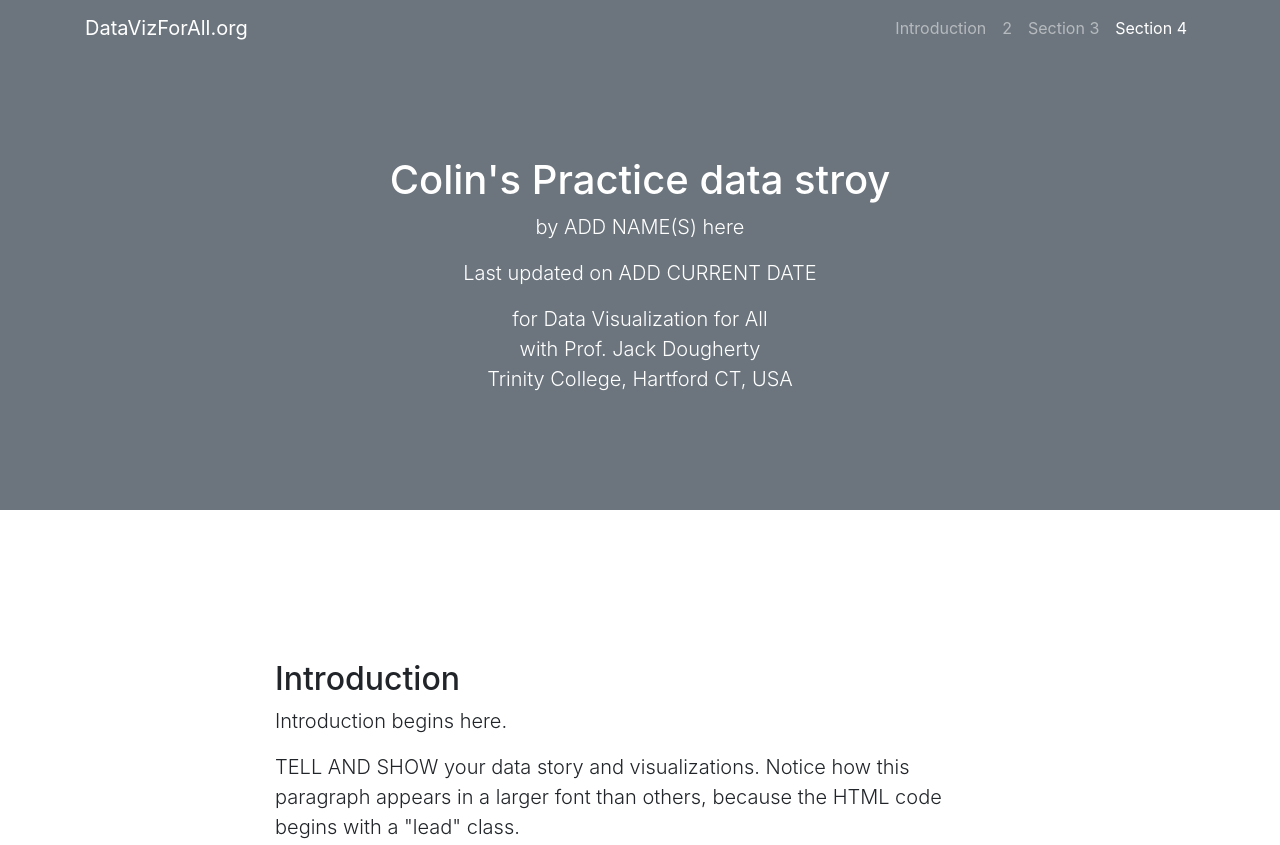
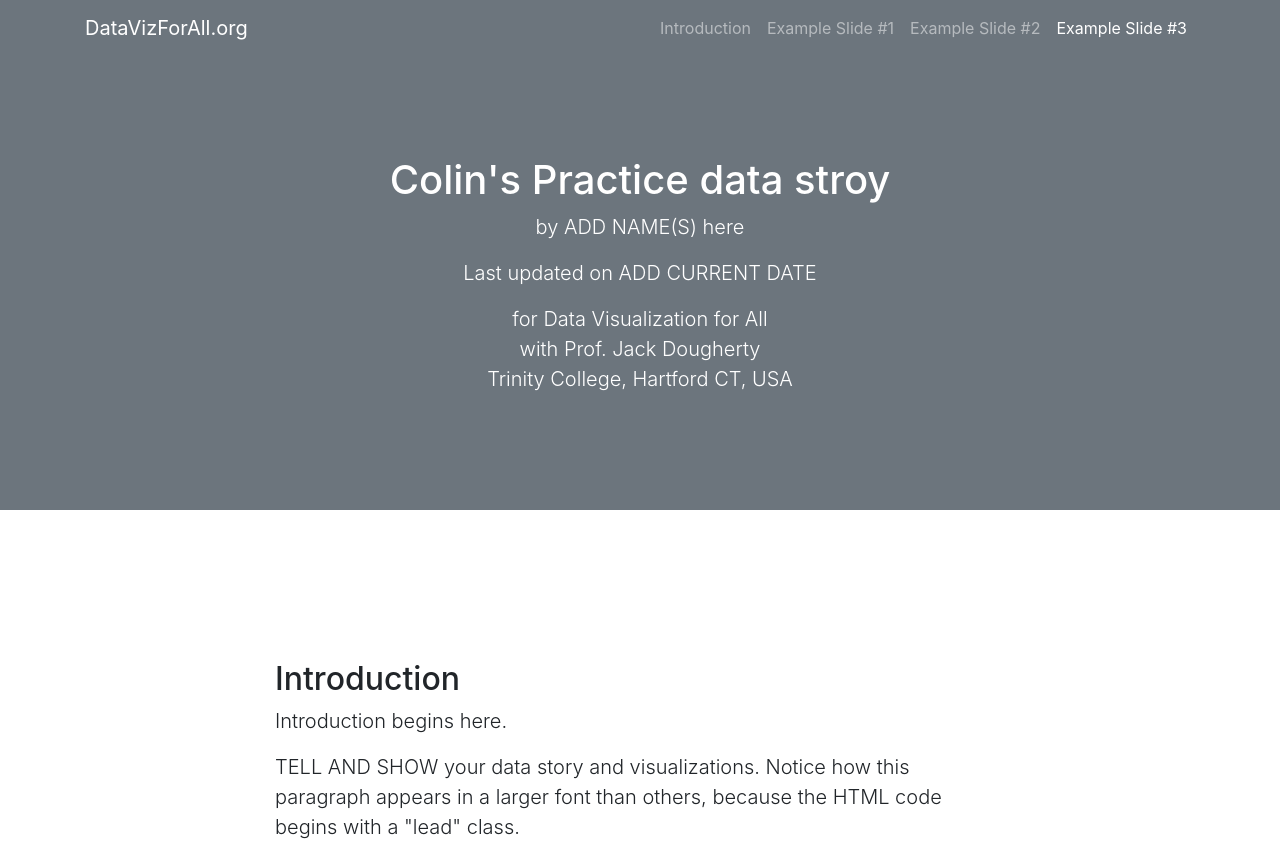
Before and after one commit to ColinLeonard1/Johnson-Practice, a plain HTML site: page index.html in a window 1280 px wide. Shown: the top 845 px of the page. Drawn offline with nearby package versions, Linux system fonts and the light colour scheme.

Commit message:
Update index.html

```diff
--- a/index.html
+++ b/index.html
@@ -37,13 +37,13 @@
             <a class="nav-link js-scroll-trigger" href="#section1">Introduction</a>
           </li>
           <li class="nav-item">
-            <a class="nav-link js-scroll-trigger" href="#section2"> 2</a>
+            <a class="nav-link js-scroll-trigger" href="#section2">Example Slide #1</a>
           </li>
           <li class="nav-item">
-            <a class="nav-link js-scroll-trigger" href="#section3">Section 3</a>
+            <a class="nav-link js-scroll-trigger" href="#section3">Example Slide #2</a>
           </li>
           <li class="nav-item">
-            <a class="nav-link js-scroll-trigger" href="#section4">Section 4</a>
+            <a class="nav-link js-scroll-trigger" href="#section4">Example Slide #3</a>
           </li>
         </ul>
       </div>
@@ -99,7 +99,7 @@
     <div class="container">
       <div class="row">
         <div class="col-lg-8 mx-auto">
-          <h2>Section 2</h2>
+          <h2>Example Slide #1 2</h2>
           <p>Create a separate section to describe how you obtained your data, key steps in your process, and cautions for interpreting its meaning. Write for an audience of future DataViz students who may wish to replicate your steps. Write in HTML format and always include links to data sources, such as <a href='https://public-edsight.ct.gov/'>CT EdSight</a>, and also link to your shared Google Sheets.</p>
         </div>
       </div>
@@ -112,7 +112,7 @@
     <div class="container">
       <div class="row">
         <div class="col-lg-8 mx-auto">
-          <h2>Section 3</h2>
+          <h2>Example Slide #2</h2>
           <p>Give credit to people, organizations, resources, and tools that helped you to create this data story. Write in HTML format and include links when appropriate. When you paraphrase or quote from a specific reading, cite it using any standard academic citation style (such as MLA or APA inline citations), and include the full reference in a bibliography section at the end of your data story. For help with creating citations, I highly recommend the <a href='https://zbib.org'>Zbib.org</a> tool. Insert any URL, but you may need to click the Edit button to manually add missing details, such as author and date if the tool does not automatically recognize them, as shown in Image 1 and 2 below.</p>
 
           <img src="sample-zbib1.png" style="width: 100%; margin: 30px 0">
```
